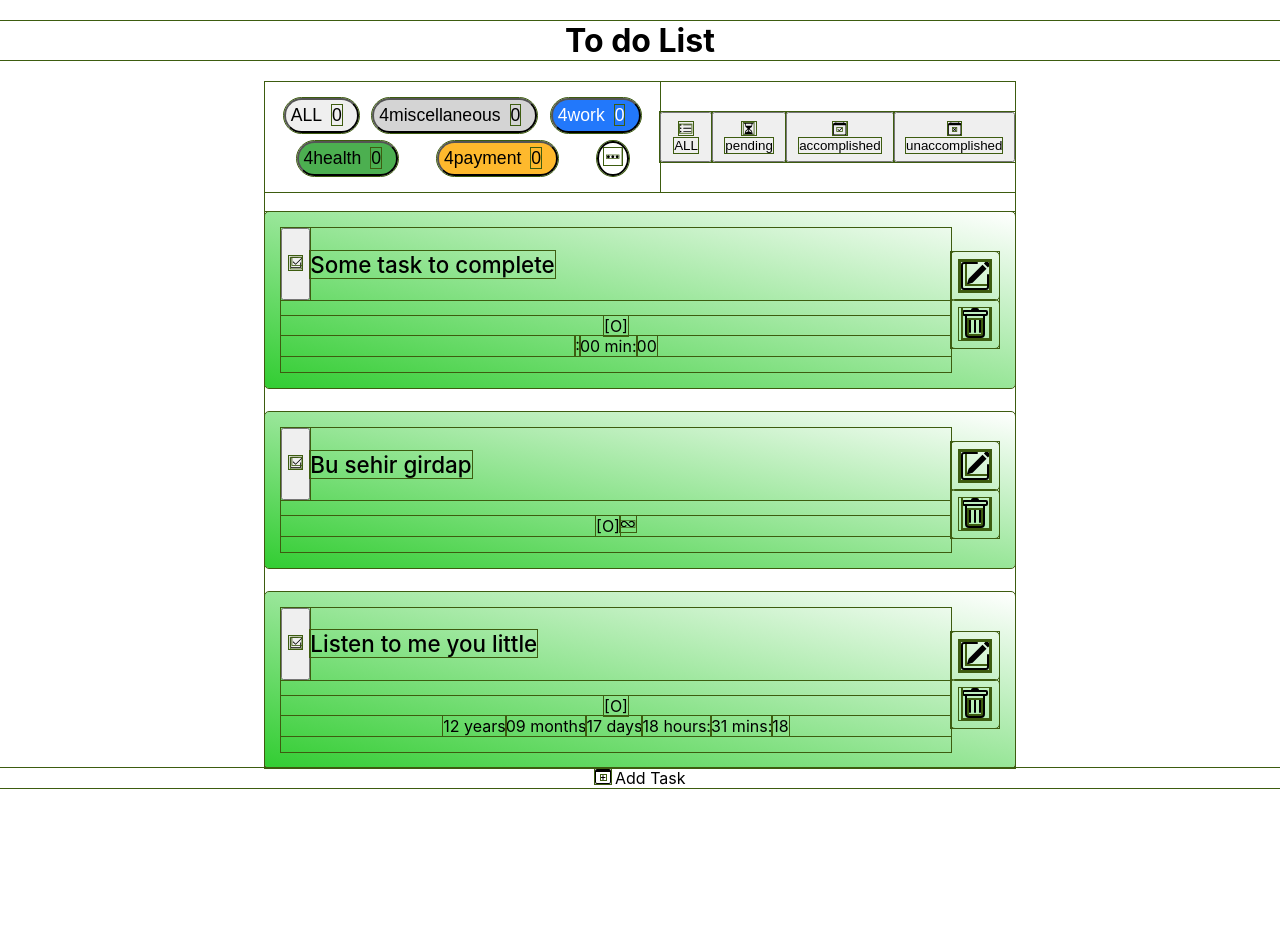
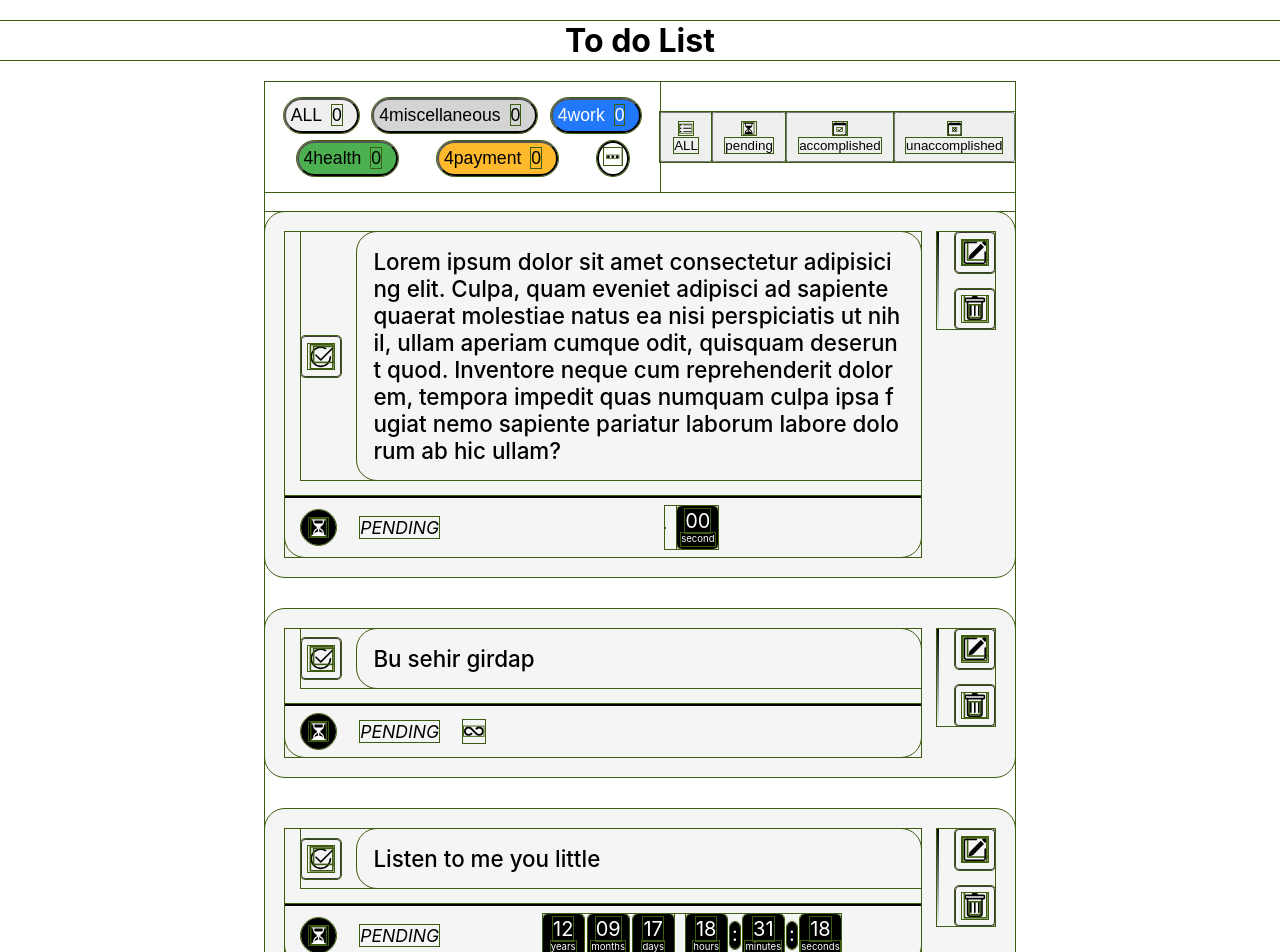
Before and after one commit to neo-the-coder/to-do-app, a React (Create React App) app in the folder to-do-app/: page / in a window 1280 px wide. Shown: the top 952 px of the page. Before the commit the page ends 800 px from the top, so only its background shows below. Built offline with nearby package versions, Linux system fonts and the light colour scheme.

Commit message:
add some design, refactor statuses to single file

```diff
--- /dev/null
+++ b/to-do-app/src/app/statuses.js
@@ -0,0 +1,29 @@
+import {
+    BsCalendarCheck,
+    BsCalendarX,
+    BsHourglassSplit,
+  } from "react-icons/bs";
+
+export const statuses = {
+  pending : {icon: <BsHourglassSplit />, bg: '#f5f5f5'},
+  accomplished : {icon: <BsCalendarCheck />, bg: '#d1e7dd'},
+  unaccomplished : {icon: <BsCalendarX />, bg: '#f8d7da'}
+}
+
+
+
+
+// [
+//     {
+//       name: "pending",
+//       icon: <BsHourglassSplit />,
+//     },
+//     {
+//       name: "accomplished",
+//       icon: <BsCalendarCheck />,
+//     },
+//     {
+//       name: "unaccomplished",
+//       icon: <BsCalendarX />,
+//     },
+//   ];
--- a/to-do-app/src/components/TaskStatus.js
+++ b/to-do-app/src/components/TaskStatus.js
@@ -1,30 +1,11 @@
 import React from "react";
 import styles from "../styles/TaskStatus.module.scss";
-import {
-  BsCalendarCheck,
-  BsCalendarX,
-  BsHourglassSplit,
-  BsListUl,
-} from "react-icons/bs";
+import { BsListUl } from "react-icons/bs";
 import { useDispatch } from "react-redux";
 import { allStatus, pickStatus } from "../slices/filterSlice";
+import { statuses } from "../app/statuses";
 
 function TaskStatus() {
-  const statuses = [
-    {
-      name: "pending",
-      icon: <BsHourglassSplit />,
-    },
-    {
-      name: "accomplished",
-      icon: <BsCalendarCheck />,
-    },
-    {
-      name: "unaccomplished",
-      icon: <BsCalendarX />,
-    },
-  ];
-
   const dispatch = useDispatch();
 
   return (
@@ -36,14 +17,14 @@ function TaskStatus() {
         <BsListUl />
         <span>ALL</span>
       </button>
-      {statuses.map((status) => (
+      {Object.keys(statuses).map((status) => (
         <button
-          key={status.name}
+          key={status}
           className={styles.status}
-          onClick={() => dispatch(pickStatus(status.name))}
+          onClick={() => dispatch(pickStatus(status))}
         >
-          {status.icon}
-          <span>{status.name}</span>
+          {statuses[status].icon}
+          <span>{status}</span>
         </button>
       ))}
       {/* <div>
--- a/to-do-app/src/components/Timer.js
+++ b/to-do-app/src/components/Timer.js
@@ -1,4 +1,5 @@
 import React from "react";
+import styles from '../styles/Timer.module.scss';
 import { useState, useEffect } from "react";
 import { differenceInMonths, differenceInYears } from "date-fns";
 import { useDispatch } from "react-redux";
@@ -37,13 +38,59 @@ const Timer = ({ id, deadline, status }) => {
   }, [deadline, status]);
 
   return (
-    <div className="timer" role="timer">
-      <span className="timeUnit" id="year">{years !== 0 ? years + (years > 1 ? ' years' : ' year') : null}</span>
-      <span className="timeUnit" id="month">{months !== 0 ? (months < 10 ? "0" + months : months) + (months > 1 ? ' months' : ' month') : null}</span>
-      <span className="timeUnit" id="day">{days !== 0 ? (days < 10 ? "0" + days : days) + (days > 1 ? ' days' : ' day') : null}</span>
-      <span className="timeUnit" id="hour">{hours !== 0 ? (hours < 10 ? "0" + hours : hours) + (hours > 1 ? ' hours' : ' hour') : null}:</span>
-      <span className="timeUnit" id="minute">{(minutes < 10 ? "0" + minutes : minutes) + (minutes > 1 ? ' mins' : ' min')}:</span>
-      <span className="timeUnit" id="second">{seconds < 10 ? "0" + seconds : seconds}</span>
+    <div className={styles.timer} role="timer">
+      <div className={styles.longer}>
+        {years !== 0 ? (
+          <div className={styles.timeUnit}>
+            <span>{years < 10 ? "0" + years : years}</span>
+            <span>{years > 1 ? "years" : "year"}</span>
+          </div>
+        ) : null}
+        {months !== 0 ? (
+          <div className={styles.timeUnit}>
+            <span>{months < 10 ? "0" + months : months}</span>
+            <span>{months > 1 ? "months" : "month"}</span>
+          </div>
+        ) : null}
+        {days !== 0 ? (
+          <div className={styles.timeUnit}>
+            <span>{days < 10 ? "0" + days : days}</span>
+            <span>{days > 1 ? "days" : "day"}</span>
+          </div>
+        ) : null}
+      </div>
+      <div className={styles.shorter}>
+        {hours !== 0 ? (
+          <>
+            <div className={styles.timeUnit}>
+              <span>{hours < 10 ? "0" + hours : hours}</span>
+              <span>{hours > 1 ? "hours" : "hour"}</span>
+            </div>
+            <span className={styles.colon}>:</span>
+          </>
+        ) : null}
+        {minutes !== 0 ? (
+          <>
+            <div className={styles.timeUnit}>
+              <span>{minutes < 10 ? "0" + minutes : minutes}</span>
+              <span>{minutes > 1 ? "minutes" : "minute"}</span>
+            </div>
+            <span className={styles.colon}>:</span>
+          </>
+        ) : null}
+        {seconds >= 0 ? (
+          <div className={styles.timeUnit}>
+            <span>{seconds < 10 ? "0" + seconds : seconds}</span>
+            <span>{seconds > 1 ? "seconds" : "second"}</span>
+          </div>
+        ) : null}
+      </div>
+      {/* <span id="year">{years !== 0 ? years + <br/> +(years > 1 ? ' years' : ' year') : null}</span> */}
+      {/* <span id="month">{months !== 0 ? (months < 10 ? "0" + months : months) + (months > 1 ? ' months' : ' month') : null}</span> */}
+      {/* <span id="day">{days !== 0 ? (days < 10 ? "0" + days : days) + (days > 1 ? ' days' : ' day') : null}</span> */}
+      {/* <span id="hour">{hours !== 0 ? (hours < 10 ? "0" + hours : hours) + (hours > 1 ? ' hours' : ' hour') : null}:</span> */}
+      {/* <span id="minute">{(minutes < 10 ? "0" + minutes : minutes) + (minutes > 1 ? ' mins' : ' min')}:</span> */}
+      {/* <span id="second">{seconds < 10 ? "0" + seconds : seconds}</span> */}
     </div>
   );
 };
--- a/to-do-app/src/components/TodoItem.js
+++ b/to-do-app/src/components/TodoItem.js
@@ -1,8 +1,9 @@
 import { format } from "date-fns";
 import React, { useState } from "react";
-import { BsCheck2Square, BsPencilSquare, BsTrash } from "react-icons/bs";
+import { BsCheck2Circle, BsPencilSquare, BsTrash } from "react-icons/bs";
 import { CgInfinity } from "react-icons/cg";
 import { useDispatch } from "react-redux";
+import { statuses } from "../app/statuses";
 import { subtractCount } from "../slices/categorySlice";
 import { deleteTodo, updateTodo } from "../slices/todoSlice";
 import styles from "../styles/TodoItem.module.scss";
@@ -14,6 +15,9 @@ function TodoItem({ todo }) {
   const [openUpdate, setOpenUpdate] = useState(false);
   const [openConfirm, setOpenConfirm] = useState(false);
   const dispatch = useDispatch();
+
+  const statusIcon = statuses[todo.status].icon;
+  const todoBg = statuses[todo.status].bg;
 
   const handleAccomplishment = (status) => {
     if (status === "unaccomplished") return;
@@ -56,53 +60,58 @@ function TodoItem({ todo }) {
       <div
         className={styles.todoItem}
         style={{
-          background: `linear-gradient(to top right, limegreen, transparent)`,
+          background: todoBg,
         }}
       >
         <div className={styles.todoDetails}>
           <div className={styles.description}>
             <button
-              className={styles.checkbox}
+              className={styles.button}
               onClick={() => handleAccomplishment(todo.status)}
               disabled={todo.status === "unaccomplished"}
             >
-              <BsCheck2Square />
+              <BsCheck2Circle />
             </button>
-            <p className={styles.task}>{todo.task}</p>
+            <p className={styles.task} style={{textDecoration: todo.status === 'accomplished' ? 'line-through' : null}}>{todo.task}</p>
           </div>
           {/* <div className={styles.time}>
             DueOn ? {todo.dueOn ? format(new Date(todo.due), 'dd LLL yyyy HH:mm') : '-'}
             <br />
             Status {todo.status}
           </div> */}
-          <p className={styles.status}>
-          <span>[O]</span>
-          {todo.dueOn ? (
-            <Timer id={todo.id} deadline={todo.due} status={todo.status} />
-          ) : (
-            <CgInfinity />
-          )}
-          </p>
+          <div className={styles.status}>
+            <span className={styles.statusIcon}>{statusIcon}</span>
+            <span className={styles.statusText}>
+              {todo.status.toUpperCase()}
+            </span>
+            {todo.status === "pending" ? (
+              todo.dueOn ? (
+                <Timer id={todo.id} deadline={todo.due} status={todo.status} />
+              ) : (
+                <CgInfinity />
+              )
+            ) : null}
+          </div>
         </div>
         <div className={styles.todoButtons}>
-          <div
+          <button
             className={styles.button}
             onClick={handleUpdate}
             //onKeyDown={handleUpdate}
-            role="button"
-            tabIndex={0}
+            // role="button"
+            // tabIndex={0}
           >
             <BsPencilSquare />
-          </div>
-          <div
+          </button>
+          <button
             className={styles.button}
             onClick={handleDelete}
             //onKeyDown={handleDelete}
-            tabIndex={0}
-            role="button"
+            // tabIndex={0}
+            // role="button"
           >
             <BsTrash />
-          </div>
+          </button>
         </div>
       </div>
       {/* optimize rendering by adding conditional state  */}
--- a/to-do-app/src/index.css
+++ b/to-do-app/src/index.css
@@ -7,10 +7,10 @@ body {
   -moz-osx-font-smoothing: grayscale;
 }
 
-code {
+/* code {
   font-family: source-code-pro, Menlo, Monaco, Consolas, 'Courier New',
     monospace;
-}
+} */
 
 * {
   outline: 1px solid rgb(61, 92, 15);
--- a/to-do-app/src/slices/todoSlice.js
+++ b/to-do-app/src/slices/todoSlice.js
@@ -5,7 +5,7 @@ const initValue = {
     {
       id: 2,
       category: "work",
-      task: "Some task to complete",
+      task: "Lorem ipsum dolor sit amet consectetur adipisicing elit. Culpa, quam eveniet adipisci ad sapiente quaerat molestiae natus ea nisi perspiciatis ut nihil, ullam aperiam cumque odit, quisquam deserunt quod. Inventore neque cum reprehenderit dolorem, tempora impedit quas numquam culpa ipsa fugiat nemo sapiente pariatur laborum labore dolorum ab hic ullam?",
       dueOn: true,
       due: "2022-11-05T16:43",
       status: "pending",
--- a/to-do-app/src/styles/App.module.scss
+++ b/to-do-app/src/styles/App.module.scss
@@ -1,5 +1,8 @@
-.app {
-    text-align: center;
+// .app {
+// }
+
+h1 {
+	text-align: center;
 }
 
 .app__wrapper {
--- /dev/null
+++ b/to-do-app/src/styles/Timer.module.scss
@@ -0,0 +1,57 @@
+.timer {
+	// display: inline-block;
+    // & > span {
+    //     padding: 0 0.25rem;
+    //     color: yellow;
+    // }
+    & .longer, .shorter {
+        display: flex;
+        align-items: center;
+        justify-content: center;
+        gap: 0.25rem;
+    }
+    & .shorter {
+        gap: 0.2rem
+    }
+    display: flex;
+    align-items: center;
+    margin: 0 auto;
+    justify-content: center;
+    gap: 0.75rem;
+}
+
+.timeUnit {
+    display: inline-flex;
+    flex-direction: column;
+    align-items: center;
+    justify-content: center;
+    width: min-content;
+
+    background-color: black;
+    color: white;
+    border-radius: 5px;
+    width: 35px;
+    padding: 3px;
+    //padding: 0 0.5rem;
+    & :first-child::after {
+        content: "\A";
+        white-space: pre;
+    }
+    & :first-child {
+        font-size: 1.25rem;
+    }
+
+    & :last-child {
+        font-size: 0.6rem;
+        padding-bottom: 0.1rem;
+    }
+}
+
+.colon {
+    font-size: 1.25rem;
+    background-color: black;
+    color: white;
+    border-radius: 5px;
+    // width: 35px;
+    padding: 0 2px 3px 2px;
+}
--- a/to-do-app/src/styles/TodoItem.module.scss
+++ b/to-do-app/src/styles/TodoItem.module.scss
@@ -1,17 +1,18 @@
 .todoItem {
   display: flex;
-  align-items: center;
-  justify-content: space-between;
-  padding: 1rem;
+  align-items: flex-start;
+  //justify-content: space-around;
+  padding: 1.25rem;
   background: var(--white);
-  margin-bottom: 1.5rem;
-  border-radius: 4px;
+  margin-bottom: 2rem;
+  border-radius: 20px;
   &:last-child {
     margin-bottom: 0;
   }
 }
 .todoDetails {
   width: 100%;
+  //border-right: 1px solid grey;
   // display: flex;
   // align-items: center;
   // justify-content: space-between;
@@ -19,7 +20,13 @@
 }
 
 .description {
+  //padding: 1rem;
   display: flex;
+  justify-content: flex-start;
+  align-items: center;
+  gap: 1rem;
+  margin-left: 1rem;
+  //margin: 0 1rem;
 }
 // .svgBox {
 //   flex-basis: 25px;
@@ -45,7 +52,12 @@
   word-break: break-all;
   font-weight: 500;
   font-size: 1.4rem;
-  color: var(--black-2);
+  width: 100%;
+  padding: 1rem;
+  //margin: 0 1.5rem;
+  margin-block: 0;
+  background-color: rgba(245, 245, 245, 0.6);
+  border-radius:  20px 20px 0 20px;
 
   // &--completed {
   //   text-decoration: line-through;
@@ -60,23 +72,69 @@
   color: black;
 }
 .todoButtons {
-  // display: flex;
-  // align-items: center;
-  // justify-content: center;
+   display: flex;
+   flex-direction: column;
+   gap: 1rem;
+   padding-left: 1rem;
+   margin-left: 1rem;
+   //border-left: 1px solid;
+   border-left-width: 2px;
+   border-left-style: solid;
+   border-image: linear-gradient(to bottom, black, transparent) 1 100%;
+   //align-items: space-around;
+   //justify-content: space-around;
   // gap: 1rem;
 }
 .button {
-  font-size: 2rem;
-  padding: 0.5rem;
+  border: 1px solid rgb(60, 60, 60);
+  font-size: 1.6rem;
+  padding: 0.4rem;
   border-radius: 4px;
-  background-color: var(--gray-1);
-  color: var(--black-2);
+  background-color: whitesmoke;
+  color: black;
   display: flex;
   align-items: center;
   justify-content: center;
   cursor: pointer;
-  transition: 0.3s ease background-color;
+  transition: 0.3s ease background-color, color;
   &:hover {
-    background-color: var(--gray-2);
+    background-color: rgb(79, 79, 79);
+    color: whitesmoke;
   }
 }
+
+.status {
+  display: flex;
+  align-items: center;
+  justify-content: flex-start;
+  padding: 0.5rem 0;
+  gap: 1.5rem;
+  margin-top: 1rem;
+  flex-wrap: wrap;
+  border-top: 2px solid black;
+  // border-top-width: 2px;
+  // border-top-style: solid;
+  // border-image: linear-gradient(to right, black, transparent) 100% 1;
+  background-color: rgba(245, 245, 245, 0.6);
+  border-radius: 0 0 20px 20px;
+  &:last-child {
+    font-size: 1.4rem;
+  }
+}
+
+.statusIcon {
+  display: flex;
+  align-items: center;
+  justify-content: center;
+  color: white;
+  background-color: black;
+  border-radius: 50%;
+  font-size: 1.2rem;
+  padding: 0.5rem;
+  margin-left: 1rem;
+}
+
+.statusText {
+  font-size: 1.1rem;
+  font-style: italic;
+}
```
